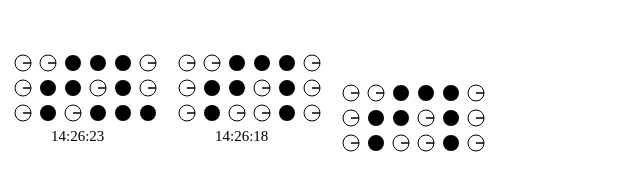
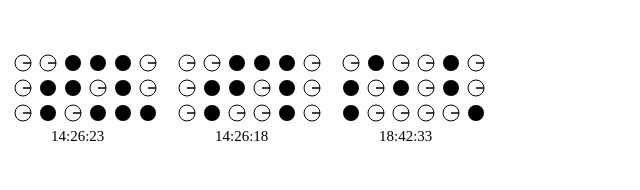
Before and after one commit to anjnkmr/binary-clock-js, a website: page index.html in a window 1280 px wide. Shown: the whole page, without its empty margins (0-640 px from the left). Drawn offline with Linux system fonts and the light colour scheme.

Commit message:
Multiple Instances is possible now

```diff
--- a/clock.js
+++ b/clock.js
@@ -1,35 +1,32 @@
-let binary_series = [32, 16, 8, 4, 2, 1];
 
-let binaryClock = function(date = new Date(), canvas = document.getElementById('binary-clock'), options = {showDateTimeLabel: true, autoUpdate: true}) {
-    if (options.autoUpdate)
-    {
-        setInterval(() => prepareData(new Date(), canvas, options), 1000);
+
+function BinaryClock(date = new Date(), canvas = document.getElementById('binary-clock'), options = {showDateTimeLabel: true, autoUpdate: true}) {
+    this.binary_series = [32, 16, 8, 4, 2, 1];
+    if (options) {
+        if (options.showDateTimeLabel === undefined) options.showDateTimeLabel = true;
+        if (options.autoUpdate === undefined) options.autoUpdate = true;
     }
-    else
-        prepareData(date, canvas, options);
-}
-
-let prepareData = function(date, canvas, options) {
-    let hoursData = getBinaryFormat(date.getHours());
-    let minuteData = getBinaryFormat(date.getMinutes());
-    let secondsData = getBinaryFormat(date.getSeconds());
+    this.prepareData = function(date, canvas, options) {
+        let hoursData = this.getBinaryFormat(date.getHours());
+        let minuteData = this.getBinaryFormat(date.getMinutes());
+        let secondsData = this.getBinaryFormat(date.getSeconds());
         canvas.setAttribute('height', options.showDateTimeLabel ? 110 : 80);
         canvas.setAttribute('width', 160);
-    displayData([hoursData, minuteData, secondsData], canvas);
+        this.displayData([hoursData, minuteData, secondsData], canvas);
         if (options.showDateTimeLabel) {
-        showDateTimeLabel(date, canvas);
+            this.showDateTimeLabel(date, canvas);
         }
     }
 
-let getBinaryFormat = function(num) {
+    this.getBinaryFormat = function(num) {
         let binary_format = [0, 0, 0, 0, 0, 0];
         let selectedIndices = [];
         let selectedTotal = 0;
-    for (let digit of binary_series) {
+        for (let digit of this.binary_series) {
             if (digit <= num) {
                 selectedTotal += digit;
                 if (selectedTotal <= num) {
-                selectedIndices.push(binary_series.indexOf(digit))
+                    selectedIndices.push(this.binary_series.indexOf(digit))
                 } else {
                     selectedTotal -= digit;
                 }
@@ -41,15 +38,15 @@ let getBinaryFormat = function(num) {
         return binary_format;
     }
 
-let displayData = function(timeDataBinaryFormat, canvas) {
+    this.displayData = function(timeDataBinaryFormat, canvas) {
         if (!canvas.getContext) {
             throw new Error('Canvas not supported in this browser');
         }
         let ctx = canvas.getContext('2d');
-    addToScreen(ctx, timeDataBinaryFormat);
+        this.addToScreen(ctx, timeDataBinaryFormat);
     }
 
-let addToScreen = function(ctx, bin_rows) {
+    this.addToScreen = function(ctx, bin_rows) {
         for (let [rowInd, bin_nums] of bin_rows.entries()) {
             for (let [numInd, digit] of bin_nums.entries()) {
                 ctx.beginPath();
@@ -61,13 +58,22 @@ let addToScreen = function(ctx, bin_rows) {
         }
     }
 
-let showDateTimeLabel = function(date, canvas) {
+    this.showDateTimeLabel = function(date, canvas) {
         let ctx = canvas.getContext('2d');
         ctx.font = '15px serif';
-    ctx.fillText(padWithZero(date.getHours()) + ':' + padWithZero(date.getMinutes()) + ':' + padWithZero(date.getSeconds()), 43, 93);
+        ctx.fillText(this.padWithZero(date.getHours()) + ':' + this.padWithZero(date.getMinutes()) + ':' + this.padWithZero(date.getSeconds()), 43, 93);
         ctx.closePath();
     }
 
-let padWithZero = function(num) {
+    this.padWithZero = function(num) {
         return num > 9 ? num.toString() : '0' + num;
     }
+
+    if (options.autoUpdate)
+    {
+        const dis = this;
+        setInterval(() => dis.prepareData(new Date(), canvas, options), 1000);
+    }
+    else
+        this.prepareData(date, canvas, options);
+}
--- a/index.html
+++ b/index.html
@@ -9,9 +9,9 @@
         <canvas id="binary-clock4"></canvas>
         <script src="clock.js"></script>
         <script>
-            binaryClock(new Date(), document.getElementById('binary-clock1'));
-            binaryClock(new Date(), document.getElementById('binary-clock2'), {showDateTimeLabel: true});
-            binaryClock(new Date(), document.getElementById('binary-clock3'), {showDateTimeLabel: false, autoUpdate: false});
+            new BinaryClock(new Date(), document.getElementById('binary-clock1'));
+            new BinaryClock(new Date(), document.getElementById('binary-clock2'), {showDateTimeLabel: true, autoUpdate: false});
+            new BinaryClock(new Date(2021,05,18,18,42,33), document.getElementById('binary-clock3'), {showDateTimeLabel: true, autoUpdate: false});
         </script>
     </body>
 </html>
```
Lines whose indentation alone changed are shown as unchanged.
